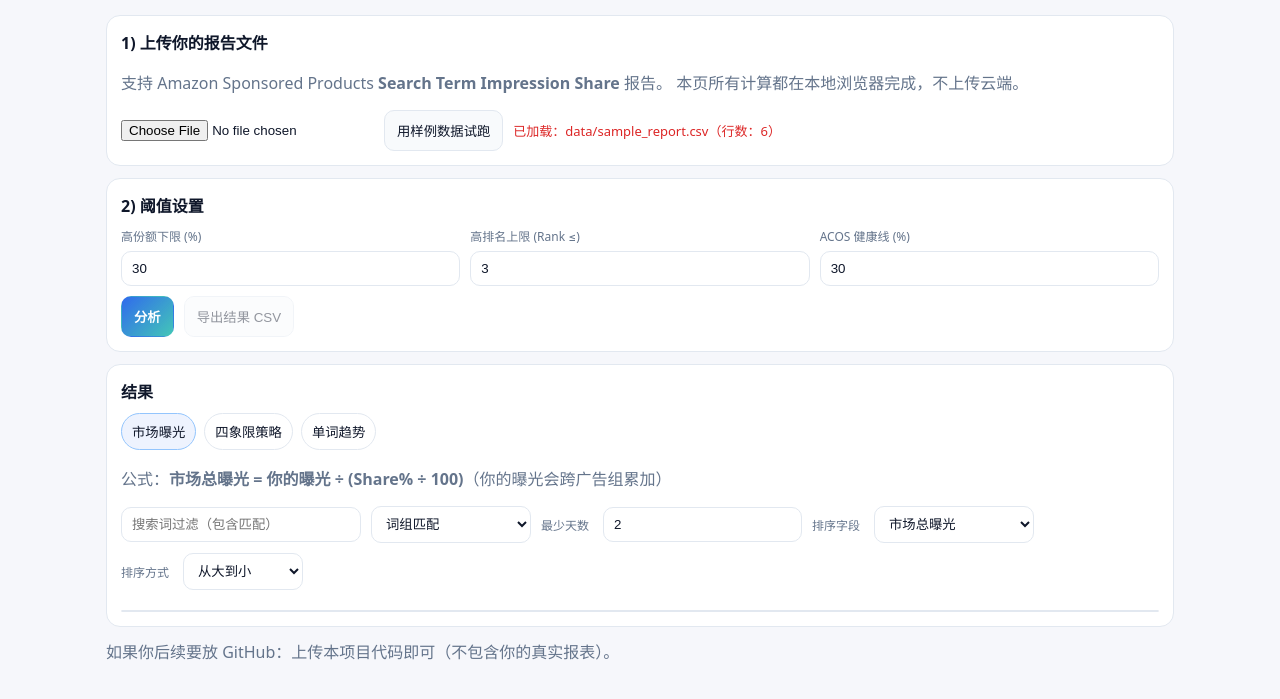
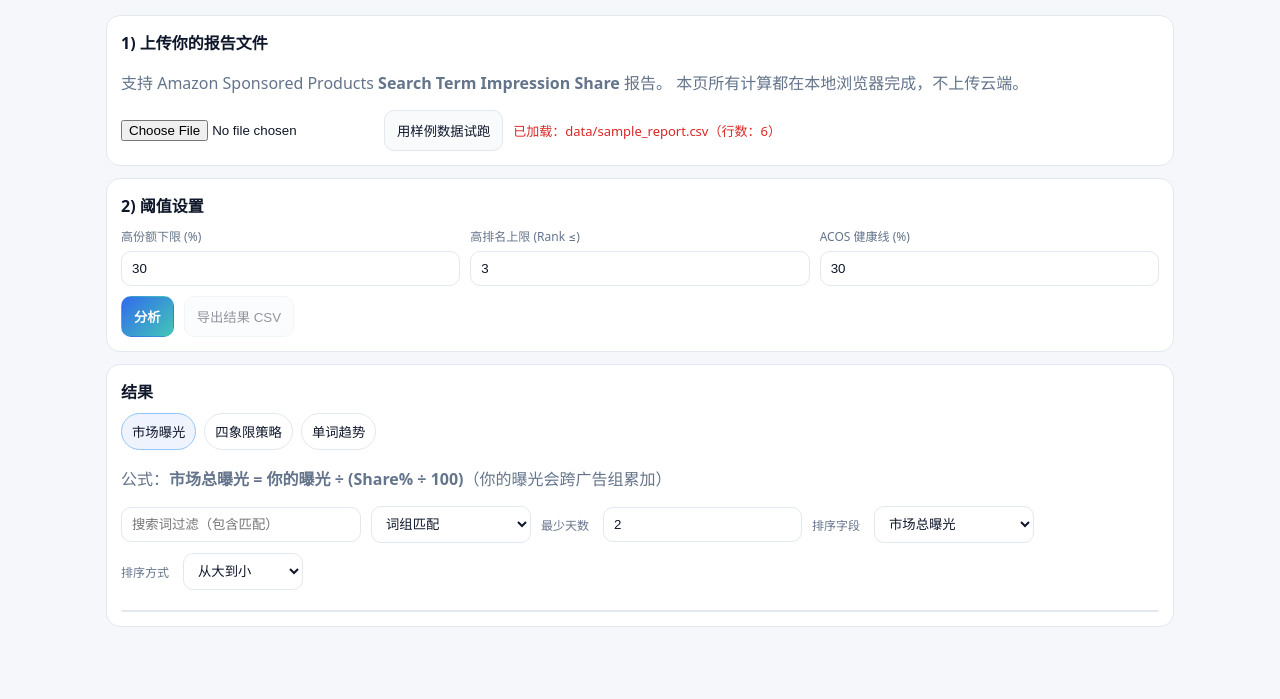
Before and after one commit to Dora-lou/Impression-Share-Analyzer-Dora, a plain HTML site: page index.html in a window 1280 px wide. Shown: the part 97-796 px from the top of the page. Drawn offline with Linux system fonts and the light colour scheme; files whose address does not match are found by name.

Commit message:
Add files via upload

```diff
--- a/index.html
+++ b/index.html
@@ -158,11 +158,6 @@
         </div>
       </section>
 
-      <footer class="footer">
-        <span class="muted">
-          如果你后续要放 GitHub：上传本项目代码即可（不包含你的真实报表）。
-        </span>
-      </footer>
     </div>
 
     <script src="./vendor/papaparse.min.js"></script>
```
